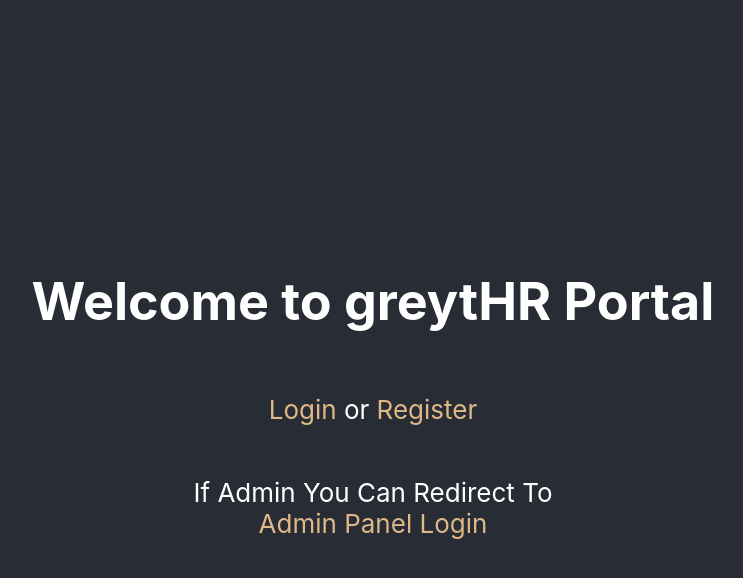
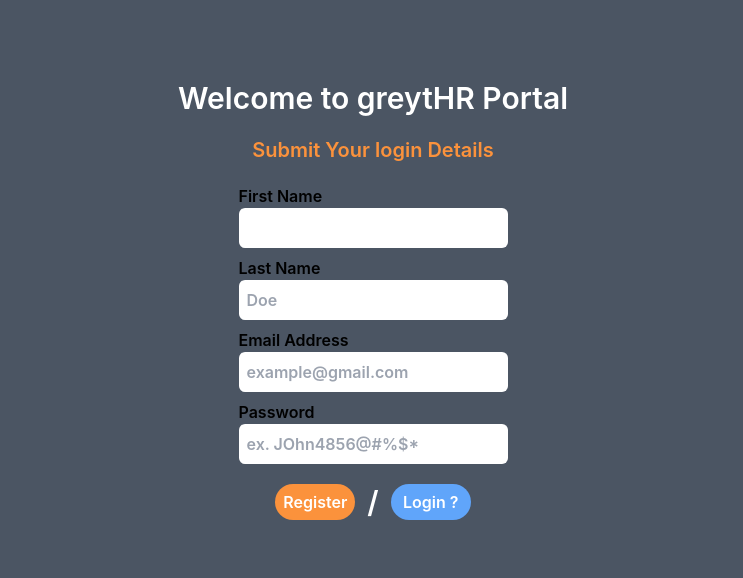
Before and after one commit to ABNjain/greytHR, a React (Create React App) app in the folder frontend/: page / in a window 1280 px wide. Shown: the top 578 px of the page, without its empty margins (267-1010 px from the left). Built offline with nearby package versions, Linux system fonts and the light colour scheme.

Commit message:
add logn and register page

```diff
--- a/frontend/package.json
+++ b/frontend/package.json
@@ -34,5 +34,8 @@
       "last 1 firefox version",
       "last 1 safari version"
     ]
+  },
+  "devDependencies": {
+    "tailwindcss": "^3.4.3"
   }
 }
--- a/frontend/public/index.html
+++ b/frontend/public/index.html
@@ -11,6 +11,7 @@
 
   <link rel="manifest" href="%PUBLIC_URL%/manifest.json" />
 
+
   <title>greytHR Portal</title>
 </head>
 
--- a/frontend/src/App.css
+++ b/frontend/src/App.css
@@ -1,3 +1,7 @@
+@tailwind base;
+@tailwind components;
+@tailwind utilities;
+
 
 .AppHeader {
   background-color: #282c34;
--- a/frontend/src/App.js
+++ b/frontend/src/App.js
@@ -1,12 +1,18 @@
 import './App.css';
 import React from 'react';
-import WelcomePage from './components/WelcomePage.jsx';
+// import WelcomePage from './components/WelcomePage.jsx';
+// import LoginPage from './components/LoginPage.jsx';
+import RegisterPage from './components/RegisterPage.jsx';
+// import HomePage from './components/HomePage.jsx';
 
 function App() {
   return (
     <>
     <div>
-    <WelcomePage />
+    {/* <WelcomePage /> */}
+    {/* <LoginPage /> */}
+    <RegisterPage />
+    {/* <HomePage /> */}
     </div>
 
     </>
--- /dev/null
+++ b/frontend/src/components/HomePage.jsx
@@ -0,0 +1,16 @@
+import React from 'react';
+
+function HomePage() {
+  return (
+    <>
+
+      <div className="loginpage bg-gray-600 h-screen text-black font-semibold">
+        <h1 className='pt-20 text-3xl text-white'>Welcome to greytHR Portal</h1>
+
+      </div>
+
+    </>
+  )
+}
+
+export default HomePage;
--- /dev/null
+++ b/frontend/src/components/LoginPage.jsx
@@ -0,0 +1,49 @@
+import React, {useState} from 'react';
+
+function LoginPage() {
+  const [email, setEmail] = useState('');
+  const [password, setPassword] = useState('');
+
+  const handleSubmit = (e) => {
+    e.preventDefault();
+    // Here you would typically handle the login logic, such as sending the credentials to the server
+    console.log('Email:', email);
+    console.log('Password:', password);
+  };
+  return (
+    <>
+
+      <div className="loginpage bg-gray-600 h-screen text-black font-semibold">
+
+       <div className="login-form " onSubmit={handleSubmit}>
+       <h1 className='pt-20 text-3xl text-white'>Welcome to greytHR Portal</h1>
+       <div className='flex flex-col mt-5  items-center'>
+          <p className='text-xl text-orange-400'>Submit Your login Details</p>
+          <div className="details mt-5">
+
+            <h3 className='mt-2'>Enter Your Username</h3>
+            <input className='p-2 rounded-md' type="email" value={email} onChange={(e) => setEmail(e.target.value)}
+            required id="" placeholder='Name or email' />
+            <h3 className='mt-2'>Password</h3>
+            <input className='p-2 rounded-md' type="password" value={password}  onChange={(e) => setPassword(e.target.value)}
+            required id="pass" placeholder='ex. JOhn4856@#%$*' />
+
+          </div>
+          <div className="buttons mt-5 flex gap-3">
+            <button type='submit' className='btn border-1 rounded-full p-1 w-20 bg-orange-400 text-white'>Login</button>
+            <div className='text-3xl text-white' >/</div>
+            <button type='submit' href="/RegisterPage" className='btn border-1 rounded-full p-1 w-20 bg-blue-400 text-white'>Register ?</button>
+
+
+          </div>
+
+        </div>
+       </div>
+
+      </div>
+
+    </>
+  )
+}
+
+export default LoginPage;
--- /dev/null
+++ b/frontend/src/components/RegisterPage.jsx
@@ -0,0 +1,60 @@
+import React, { useState } from 'react';
+
+function RegisterPage() {
+  const [firstName, setFirstName] = useState('');
+  const [lastName, setLastName] = useState('');
+  const [email, setEmail] = useState('');
+  const [password, setPassword] = useState('');
+
+  const handleSubmit = (e) => {
+    e.preventDefault();
+    // Here you would typically handle the registration logic, such as sending the data to the server
+    console.log('First Name:', firstName);
+    console.log('Last Name:', lastName);
+    console.log('Email:', email);
+    console.log('Password:', password);
+  };
+  return (
+    <>
+
+      <div className="loginpage bg-gray-600 h-screen text-black font-semibold">
+        <div className="register-form onSubmit={handleSubmit}">
+          <h1 className='pt-20 text-3xl text-white'>Welcome to greytHR Portal</h1>
+          <div className='flex flex-col mt-5  items-center'>
+            <p className='text-xl text-orange-400'>Submit Your login Details</p>
+            <div className="details mt-5">
+              <h3>First Name</h3>
+              <input className='p-2 rounded-md' type="text" value={firstName}
+                onChange={(e) => setFirstName(e.target.value)}
+                requiredplaceholder='John' />
+              <h3 className='mt-2'>Last Name</h3>
+              <input className='p-2 rounded-md' type="text" value={lastName}
+                onChange={(e) => setLastName(e.target.value)}
+                required placeholder='Doe' />
+              <h3 className='mt-2'>Email Address</h3>
+              <input className='p-2 rounded-md' type="email" value={email}
+                onChange={(e) => setEmail(e.target.value)}
+                required placeholder='example@gmail.com' />
+              <h3 className='mt-2'>Password</h3>
+              <input className='p-2 rounded-md' type="password" value={password}
+                onChange={(e) => setPassword(e.target.value)}
+                required placeholder='ex. JOhn4856@#%$*' />
+
+            </div>
+            <div className="buttons mt-5 flex gap-3">
+              <button type='submit' className='btn border-1 rounded-full p-1 w-20 bg-orange-400 text-white'>Register</button>
+              <div className='text-3xl text-white' >/</div>
+              <button type='submit' href="/WelcomePage" className='btn border-1 rounded-full p-1 w-20 bg-blue-400 text-white'>Login ?</button>
+
+            </div>
+
+          </div>
+        </div>
+
+      </div>
+
+    </>
+  )
+}
+
+export default RegisterPage;
--- /dev/null
+++ b/frontend/tailwind.config.js
@@ -0,0 +1,8 @@
+/** @type {import('tailwindcss').Config} */
+module.exports = {
+  content: ["./src/**/*.{html,js,jsx,ts,tsx}",],
+  theme: {
+    extend: {},
+  },
+  plugins: [],
+}
--- a/package.json
+++ b/package.json
@@ -14,5 +14,8 @@
   "devDependencies": {
     "concurrently": "^8.2.2",
     "nodemon": "^3.1.0"
+  },
+  "dependencies": {
+    "bootstrap": "^5.3.3"
   }
 }
```
Also changed, not shown: 2 other files (tests, documents, lock files or other folders).
